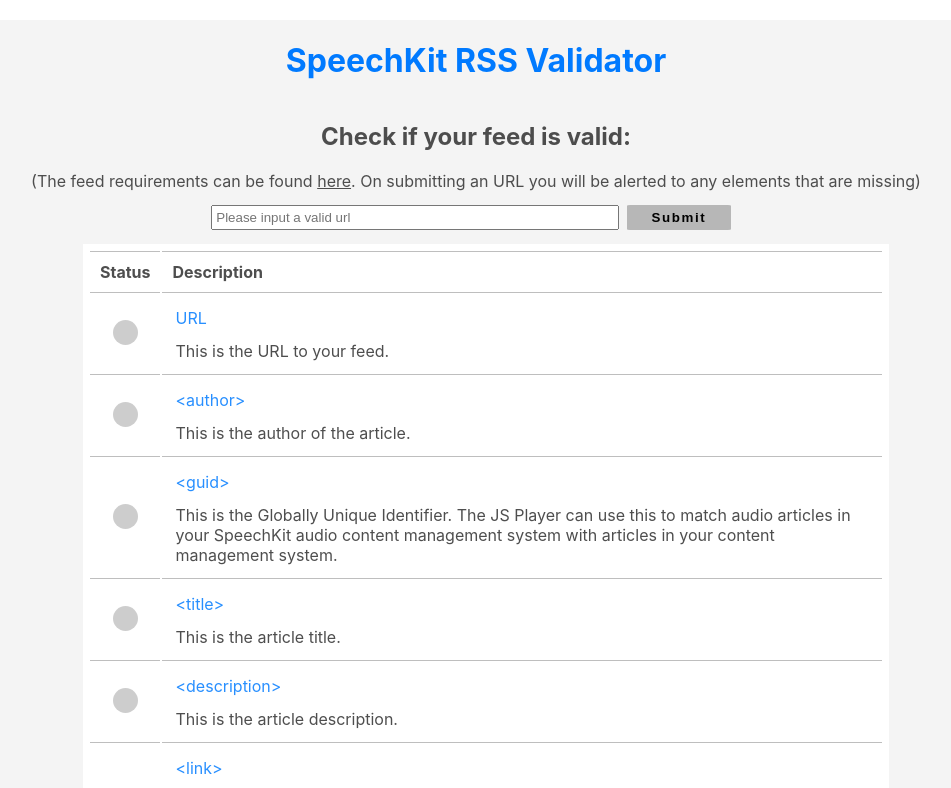
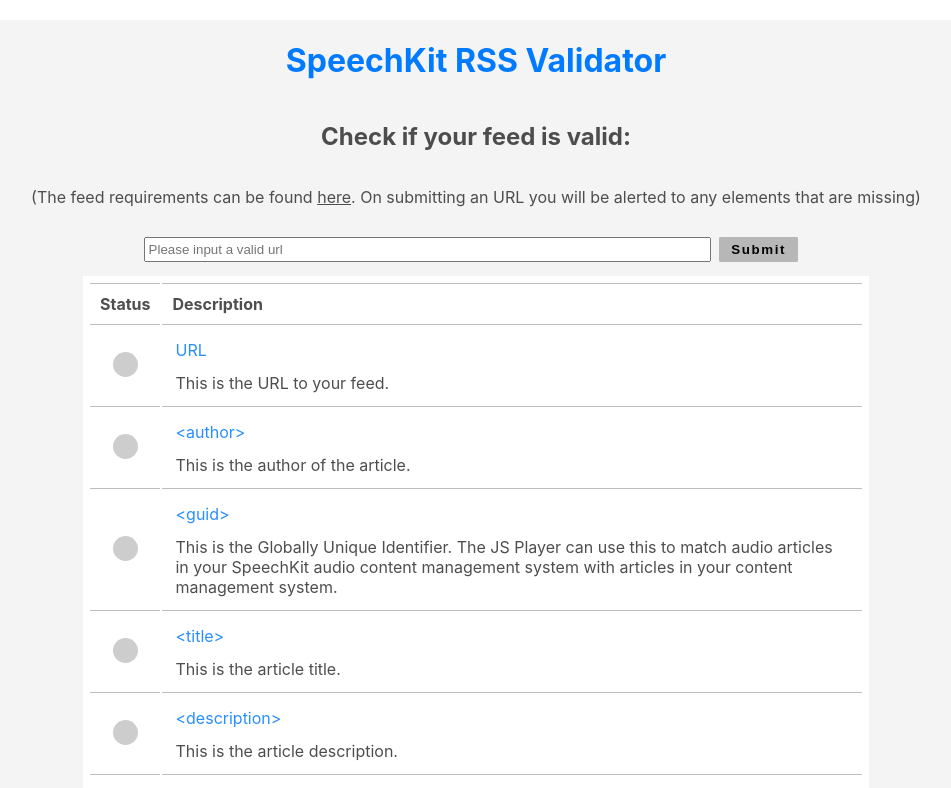
Before and after one commit to Ghazvinie/rss_validator, a React (Create React App) app in the folder client/: page / in a window 1280 px wide. Shown: the top 788 px of the page, without its empty margins (164-1115 px from the left). Built offline with nearby package versions, Linux system fonts and the light colour scheme; no server answers.

Commit message:
some table styling

```diff
--- a/client/src/App.css
+++ b/client/src/App.css
@@ -7,3 +7,6 @@
   color: rgba(59, 59, 59, 0.900);
   margin: 20px;
 }
+h1, h2, p {
+  text-align: center;
+}
--- a/client/src/App.js
+++ b/client/src/App.js
@@ -18,10 +18,10 @@
       <main>
         <h1>SpeechKit RSS Validator</h1>
         <h2>Check if your feed is valid:</h2>
-        <div>
+        <p>
           (The feed requirements can be found <a href='https://docs.speechkit.io/docs/rss-feed'>here</a>.
           On submitting an URL you will be alerted to any elements that are missing)
-        </div>
+        </p>
         <FormPage />
       </main>
     </>
--- a/client/src/FormPage.css
+++ b/client/src/FormPage.css
@@ -35,16 +35,13 @@
     cursor: pointer;
     font-weight: 800;
     letter-spacing: 0.1rem;
-    width: 13%;
-    display: flex;
-    justify-content: space-around;
-
+    min-width: 10%;
 }
 
 input {
     margin: 4px;
     color: rgba(59, 59, 59, 0.900);
-    width: 50%;
+    min-width: 70%;
     padding: 3px;
 
 }
@@ -52,6 +49,11 @@
 .url-error {
     color: red;
     padding: 5px;
+}
+.table-container {
+    display: flex;
+    align-items: center;
+    justify-content: center;
 }
 
 table {
@@ -85,7 +87,6 @@
 .dot {
     height: 25px;
     width: 25px;
-    /* background-color: rgba(59, 59, 59, 0.555); */
     border-radius: 50%;
     display: inline-block;
 }
@@ -94,6 +95,7 @@
     color: #007bffd8;
     margin: 0px;
     padding-bottom: 13px;
+    text-align: left;
 }
 
 .found-status {
--- a/client/src/components/FormPage.js
+++ b/client/src/components/FormPage.js
@@ -73,7 +73,8 @@
                 </form>
                 <span className='url-error'>{urlError}</span>
             </div>
-            <table className="demo">
+            <div className='table-container'>
+            <table>
                 <thead>
                     <tr>
                         <th>Status</th>
@@ -104,6 +105,7 @@
                     })}
                 </tbody>
             </table>
+            </div>
 
         </div >
     );
```
